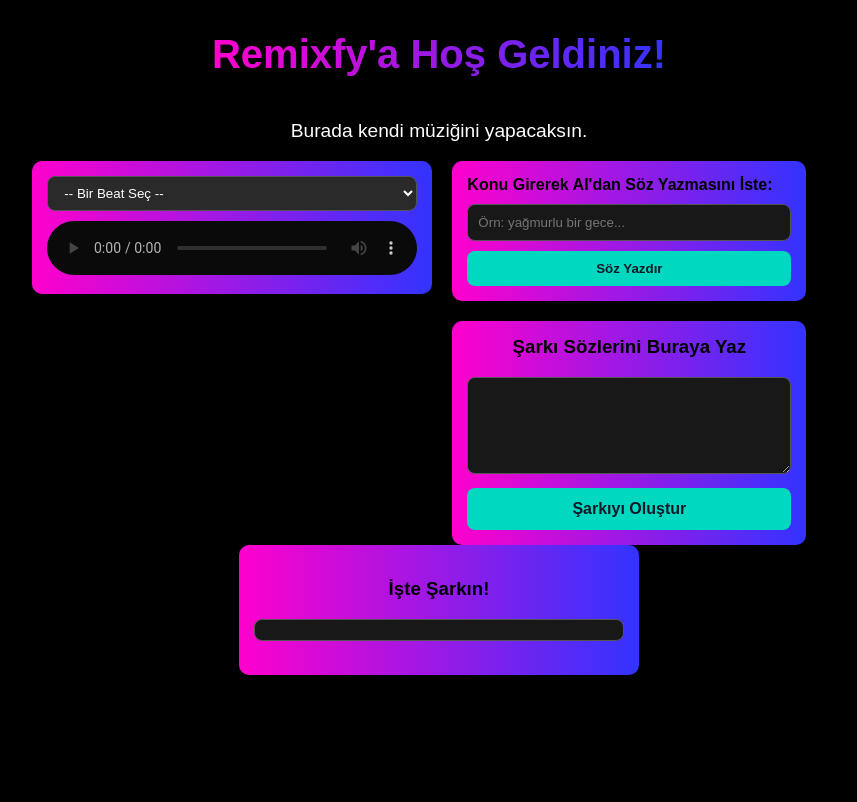
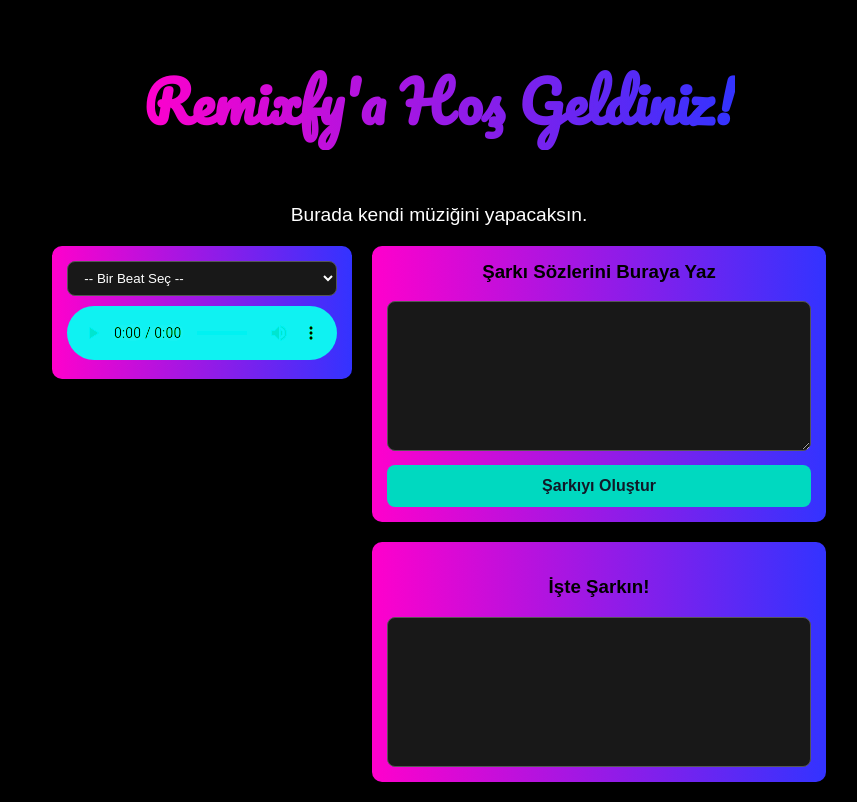
Before and after one commit to Weli-byte/REM-XFY, a plain HTML site: page index.html in a window 1280 px wide. Both pictures are taken after a click on the button "Şarkıyı Oluştur". Shown: the whole page, without its empty margins (201-1058 px from the left). Drawn offline with Linux system fonts and the light colour scheme.

Commit message:
AI özelliği kaldırıldı ve arayüz tamamen yenilendi

```diff
--- a/index.html
+++ b/index.html
@@ -4,6 +4,9 @@
     <meta charset="UTF-8">
     <meta name="viewport" content="width=device-width, initial-scale=1.0">
     <title>Remixfy</title>
+    <link rel="preconnect" href="https://fonts.googleapis.com">
+    <link rel="preconnect" href="https://fonts.gstatic.com" crossorigin>
+    <link href="https://fonts.googleapis.com/css2?family=Pacifico&display=swap" rel="stylesheet">
     <link rel="stylesheet" href="style.css">
 </head>
 <body>
@@ -12,7 +15,6 @@
     <p>Burada kendi müziğini yapacaksın.</p>
 
     <main class="app-container">
-
         <div class="kontrol-paneli">
             <select id="beatSecici">
                 <option value="">-- Bir Beat Seç --</option>
@@ -24,25 +26,21 @@
         </div>
 
         <div class="main-content">
-            <div class="ai-paneli">
-                <label for="aiKonu">Konu Girerek AI'dan Söz Yazmasını İste:</label>
-                <input type="text" id="aiKonu" placeholder="Örn: yağmurlu bir gece...">
-                <button id="aiSozYazButonu">Söz Yazdır</button>
-            </div>
-
             <div class="soz-yazma-paneli">
                 <h3>Şarkı Sözlerini Buraya Yaz</h3>
                 <textarea id="sozMetni" rows="5"></textarea>
                 <button id="sarkiOlusturButonu">Şarkıyı Oluştur</button>
             </div>
+
+            <div class="sonuc-paneli" id="sonucPaneli">
+                <h3>İşte Şarkın!</h3>
+                <div id="sonucSozleri" class="karaoke-ekrani"></div>
+            </div>
         </div>
-
-    </main> <div class="sonuc-paneli" id="sonucPaneli">
-        <h3>İşte Şarkın!</h3>
-        <p id="sonucSozleri"></p>
-    </div>
+    </main>
 
     <script src="script.js"></script>
 
 </body>
 </html>
+</html>
--- a/script.js
+++ b/script.js
@@ -1,10 +1,13 @@
-const beatSecici = document.getElementById('beatSecici');
-const sesOynatici = document.getElementById('sesOynatici');
+const beatSecici = document.querySelector('#beatSecici');
+const sesOynatici = document.querySelector('#sesOynatici');
+const sarkiOlusturButonu = document.querySelector('#sarkiOlusturButonu');
+const sozMetniTextarea = document.querySelector('#sozMetni');
+const sonucPaneliElementi = document.querySelector('#sonucPaneli');
+const sonucSozleriElementi = document.querySelector('#sonucSozleri');
 
 beatSecici.addEventListener('change', function() {
-    const secilenBeat = this.value;
-    if (secilenBeat) {
-        sesOynatici.src = secilenBeat;
+  if (beatSecici.value) {
+    sesOynatici.src = beatSecici.value;
     sesOynatici.play();
   } else {
     sesOynatici.pause();
@@ -12,56 +15,48 @@
   }
 });
 
+sarkiOlusturButonu.addEventListener('click', function() {
+  const girilenMetin = sozMetniTextarea.value;
+  sonucSozleriElementi.innerHTML = '';
+  const satirlar = girilenMetin.split('\n');
 
-// --- Şarkı Oluşturma Paneli Mantığı ---
+  satirlar.forEach(function(satir) {
+    const satirElementi = document.createElement('span');
+    satirElementi.className = 'soz-satiri';
+    satirElementi.innerText = satir || '\u00A0';
+    sonucSozleriElementi.appendChild(satirElementi);
+  });
 
-// Önce ilgili tüm HTML elementlerini bir kere seçip hafızaya alalım
-const sarkiOlusturButonu = document.querySelector('#sarkiOlusturButonu');
-const sozMetniElementi = document.querySelector('#sozMetni');
-const sonucPaneliElementi = document.querySelector('#sonucPaneli');
-const sonucSozleriElementi = document.querySelector('#sonucSozleri');
+  sonucPaneliElementi.style.display = 'block';
+  karaokeAnimasyonunuBaslat();
+});
 
-// Şimdi butona tıklandığında ne olacağını söyleyelim
-sarkiOlusturButonu.addEventListener('click', function() {
+function karaokeAnimasyonunuBaslat() {
+  const tumSatirlar = document.querySelectorAll('.soz-satiri');
+  let aktifSatirIndex = 0;
 
-  // 1. Adım: Metin kutusundan o anki yazıyı al
-  const girilenMetin = sozMetniElementi.value;
+  tumSatirlar.forEach(satir => {
+    satir.classList.remove('aktif-satir');
+  });
 
-  // 2. Adım: Alınan yazıyı sonuç panelindeki paragrafın içine yaz
-  sonucSozleriElementi.innerText = girilenMetin;
+  if (tumSatirlar.length === 0) return;
 
-  // 3. Adım: Gizli olan sonuç panelini görünür yap
-  sonucPaneliElementi.style.display = 'block';
+  tumSatirlar[aktifSatirIndex].classList.add('aktif-satir');
 
-});
-document.getElementById('aiSozYazButonu').addEventListener('click', async function() {
-  const konu = document.getElementById('aiKonu').value.trim();
-  const textarea = document.getElementById('sozTextarea'); // Textarea'nın id'si bu olmalı
+  const zamanlayici = setInterval(function() {
+    if (tumSatirlar[aktifSatirIndex]) {
+      tumSatirlar[aktifSatirIndex].classList.remove('aktif-satir');
+    }
 
-  if (!konu) {
-    textarea.value = 'Lütfen bir konu giriniz.';
+    aktifSatirIndex++;
+
+    if (aktifSatirIndex >= tumSatirlar.length) {
+      clearInterval(zamanlayici);
       return;
     }
 
-  textarea.value = 'Yapay zeka düşünüyor...';
-
-  try {
-    const response = await fetch('/.netlify/functions/getLyrics', {
-      method: 'POST',
-      headers: { 'Content-Type': 'application/json' },
-      body: JSON.stringify({ konu })
-    });
-
-    const data = await response.json();
-
-    if (data.soz) {
-      textarea.value = data.soz;
-    } else if (data.error) {
-      textarea.value = 'Hata: ' + data.error;
-    } else {
-      textarea.value = 'Beklenmeyen bir hata oluştu.';
+    if (tumSatirlar[aktifSatirIndex]) {
+      tumSatirlar[aktifSatirIndex].classList.add('aktif-satir');
     }
-  } catch (err) {
-    textarea.value = 'Sunucuya bağlanılamadı.';
+  }, 2000);
 }
-});
--- a/style.css
+++ b/style.css
@@ -1,21 +1,22 @@
 body {
     background: #000;
     margin: 0;
-    padding: 0;
+    padding: 20px;
     font-family: Arial, sans-serif;
-    display: flex; /* Bu satır tüm panelleri ortalamak için önemli */
+    display: flex;
     flex-direction: column;
     align-items: center;
 }
 
 h1 {
-    font-size: 2.5rem;
+    font-size: 3.5rem;
     text-align: center;
     margin-top: 2rem;
     background: linear-gradient(90deg, #ff00cc, #3333ff);
     -webkit-background-clip: text;
     background-clip: text;
     color: transparent;
+    font-family: 'Pacifico', cursive;
 }
 
 p {
@@ -23,26 +24,40 @@
     text-align: center;
     font-size: 1.2rem;
     margin-top: 1rem;
+    margin-bottom: 20px;
 }
 
-/* --- Panel Stilleri (TÜM PANELLER İÇİN ORTAK) --- */
+.app-container {
+    display: flex;
+    justify-content: center;
+    align-items: flex-start;
+    gap: 20px;
+    width: 100%;
+    max-width: 900px;
+}
+
 .kontrol-paneli,
 .soz-yazma-paneli,
-.ai-paneli,
 .sonuc-paneli {
   background: linear-gradient(90deg, #ff00cc, #3333ff);
-  max-width: 400px;
-  width: 90%; /* Küçük ekranlarda taşmayı önler */
   padding: 15px;
   border-radius: 10px;
   box-sizing: border-box;
+  width: 100%;
 }
 
-/* --- Panel İçi Özel Stiller --- */
+.kontrol-paneli {
+    flex-basis: 300px;
+    flex-shrink: 0;
+}
 
-/* Beat Paneli */
+.soz-yazma-paneli {
+    flex-basis: 500px;
+    flex-grow: 1;
+}
+
 .kontrol-paneli #beatSecici {
-    background: #2a2a2a;
+  background: #181818;
   color: #fff;
   border: 1px solid #555;
   width: 100%;
@@ -50,45 +65,18 @@
   border-radius: 8px;
   padding: 8px 12px;
 }
+
 .kontrol-paneli #sesOynatici {
   width: 100%;
-  filter: invert(1) grayscale(1) brightness(0.8);
+  filter: sepia(1) saturate(800%) hue-rotate(120deg) brightness(80%) contrast(150%);
 }
 
-/* AI Paneli */
-.ai-paneli label {
-    display: block;
-    margin-bottom: 10px;
-    font-weight: bold;
-    color: black;
-}
-.ai-paneli input {
-    width: 100%;
-    padding: 10px;
-    border-radius: 8px;
-    border: 1px solid #555;
-    background-color: #181818;
-    color: white;
-    margin-bottom: 10px;
-    box-sizing: border-box;
-}
-.ai-paneli button {
-    width: 100%;
-    padding: 10px;
-    border-radius: 8px;
-    border: none;
-    background-color: #00D9C0;
-    color: #111827;
-    font-weight: bold;
-    cursor: pointer;
-}
-
-/* Söz Yazma Paneli */
 .soz-yazma-paneli h3 {
     text-align: center;
     color: black;
     margin-top: 0;
 }
+
 .soz-yazma-paneli textarea {
     width: 100%;
     background: #181818;
@@ -98,7 +86,10 @@
     border-radius: 8px;
     margin-bottom: 10px;
     box-sizing: border-box;
+    min-height: 150px;
+    font-size: 1.1rem;
 }
+
 .soz-yazma-paneli button {
     width: 100%;
     padding: 12px 24px;
@@ -111,35 +102,49 @@
     cursor: pointer;
 }
 
-/* Sonuç Paneli */
 .sonuc-paneli {
   display: none;
+  max-width: 500px;
+   margin-top: 20px;
 }
+
 .sonuc-paneli h3 {
   text-align: center;
   color: black;
 }
-.sonuc-paneli p {
+
+.karaoke-ekrani {
   background-color: #181818;
   border: 1px solid #555;
-  padding: 10px;
+  padding: 15px;
   border-radius: 8px;
-  color: white;
-  text-align: left;
-}
-/* --- ANA YAPI DÜZENİ --- */
-.app-container {
-  display: flex;
-  justify-content: center; /* İçindeki sütunları sayfada ortalar */
-  align-items: flex-start; /* Sütunları yukarıdan hizalar */
-  gap: 20px; /* Sütunlar arasına boşluk koyar */
-  width: 100%;
-  padding: 0 20px; /* Sayfanın kenarlarından boşluk */
+  min-height: 150px;
+  font-size: 1.8rem;
+  line-height: 2;
+  font-family: 'Pacifico', cursive;
   box-sizing: border-box;
 }
 
-.main-content {
-  display: flex;
-  flex-direction: column; /* İçindeki panelleri (AI ve Söz Yazma) alt alta dizer */
-  gap: 20px; /* O iki panel arasına boşluk koyar */
+.karaoke-ekrani .soz-satiri {
+    display: block;
+    color: rgba(255, 255, 255, 0.4);
+    transition: color 0.5s ease-in-out;
 }
+
+.karaoke-ekrani .aktif-satir {
+    color: transparent;
+    background: linear-gradient(90deg, #00F5D4, #fff, #ff00cc, #fff, #00F5D4);
+    background-size: 300% 100%;
+    -webkit-background-clip: text;
+    background-clip: text;
+    animation: shimmer-animation 3s linear infinite;
+}
+
+@keyframes shimmer-animation {
+  0% {
+    background-position: 150%;
+  }
+  100% {
+    background-position: -150%;
+  }
+}
```
Also changed, not shown: netlify/functions/getLyrics.js (deleted, +0 -70 lines), 1 other file. Lines whose indentation alone changed are shown as unchanged.
